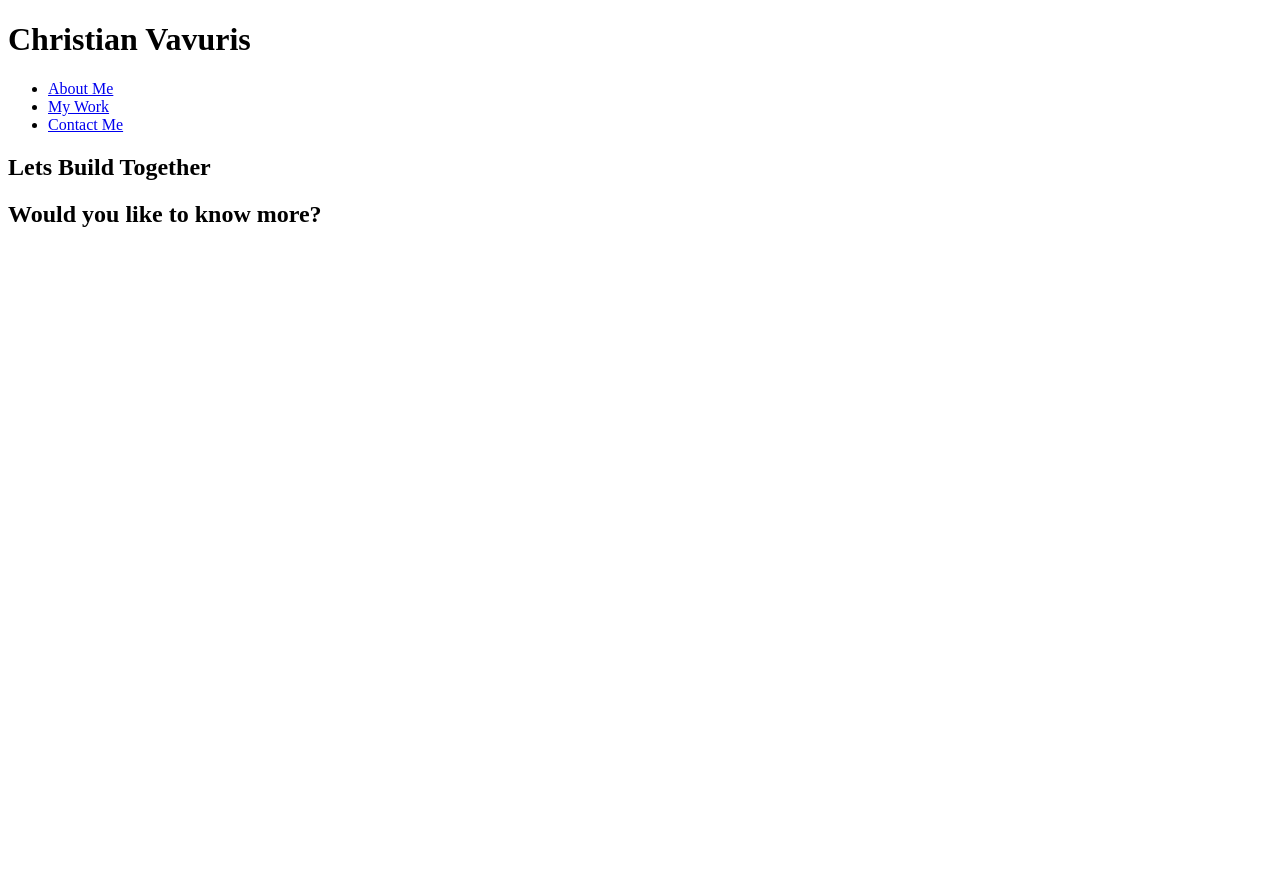
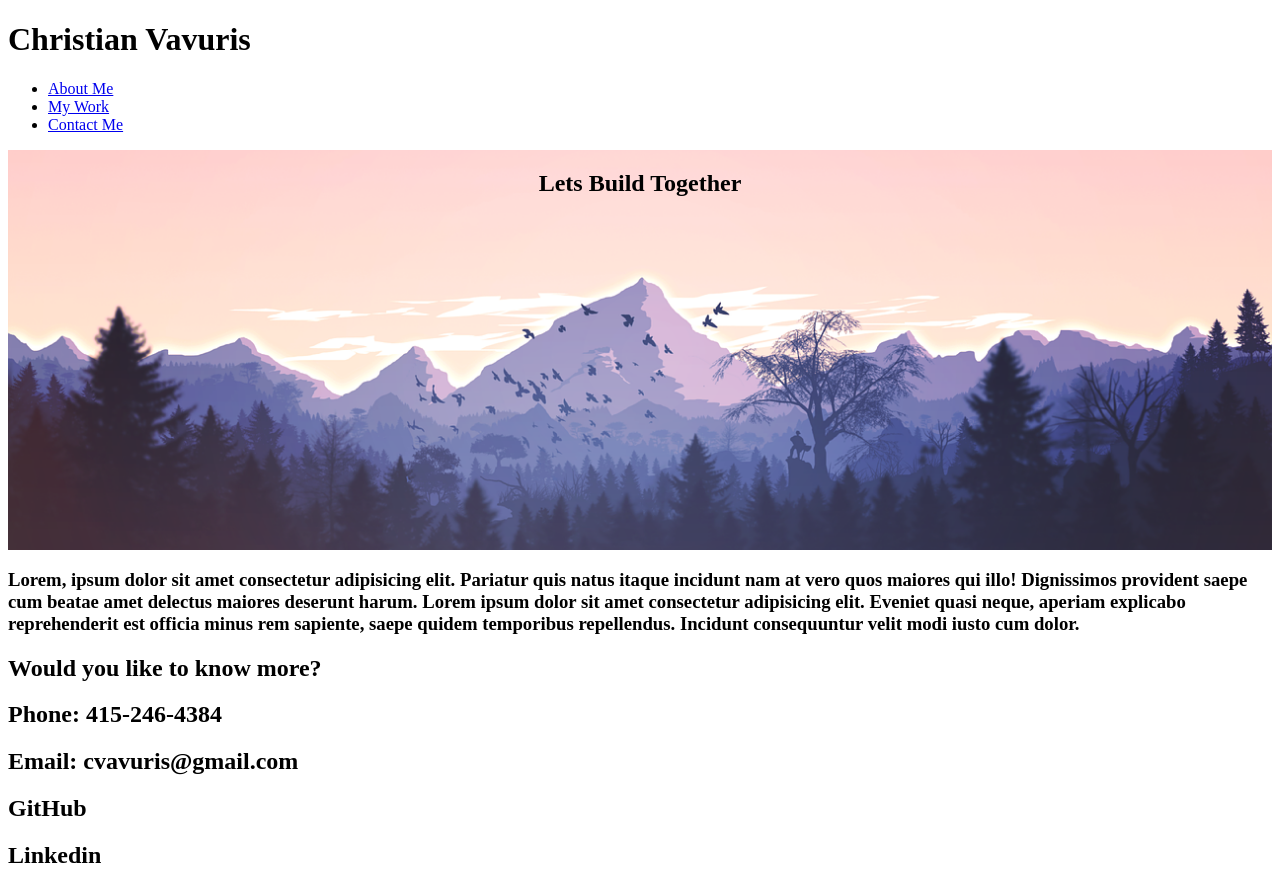
Before and after one commit to Christian-Vavuris/Portfolio, a plain HTML site: page index.html in a window 1280 px wide. Before the commit the page ends 800 px from the top, so only its background shows below. Drawn offline with Linux system fonts and the light colour scheme.

Commit message:
basic HTML layout with initial CSS

```diff
--- a/assets/style.css
+++ b/assets/style.css
@@ -0,0 +1,12 @@
+.hero {
+    background-image: url("./Hero_Image.webp");
+    background-size:cover;
+    background-position:center;
+    Display:flex;
+    justify-content: center;
+    flex-wrap: wrap;
+    align-items:flex-start;
+    background-attachment: fixed;
+    background-position: 80%;
+    height: 400px;
+}
--- a/index.html
+++ b/index.html
@@ -38,13 +38,30 @@
             </div>
         </section>
 
+        <!-- About Me -->
+        <section class="About-Me">
+            <div class="About-Me">
+                <h3>Lorem, ipsum dolor sit amet consectetur adipisicing elit. Pariatur quis natus itaque incidunt nam at vero quos maiores qui illo! Dignissimos provident saepe cum beatae amet delectus maiores deserunt harum.  Lorem ipsum dolor sit amet consectetur adipisicing elit. Eveniet quasi neque, aperiam explicabo reprehenderit est officia minus rem sapiente, saepe quidem temporibus repellendus. Incidunt consequuntur velit modi iusto cum dolor.</h3>
+            </div>
+        </section>
 
+        <!-- Projects -->
+        <section class="Projects">
+            <div class="Project Details">
+
+                <!-- Grid Element Here -->
+
+            </div>
+        </section>
 
         <!-- Footer -->
         <footer>
             <h2>Would you like to know more?</h2>
             <div>
-
+                <h2>Phone: 415-246-4384</h2>
+                <h2>Email: cvavuris@gmail.com</h2>
+                <h2>GitHub</h2>
+                <h2>Linkedin</h2>
             </div>
         </footer>
 
```
Also changed, not shown: assets/Hero_Image.webp (added), 1 other file.
